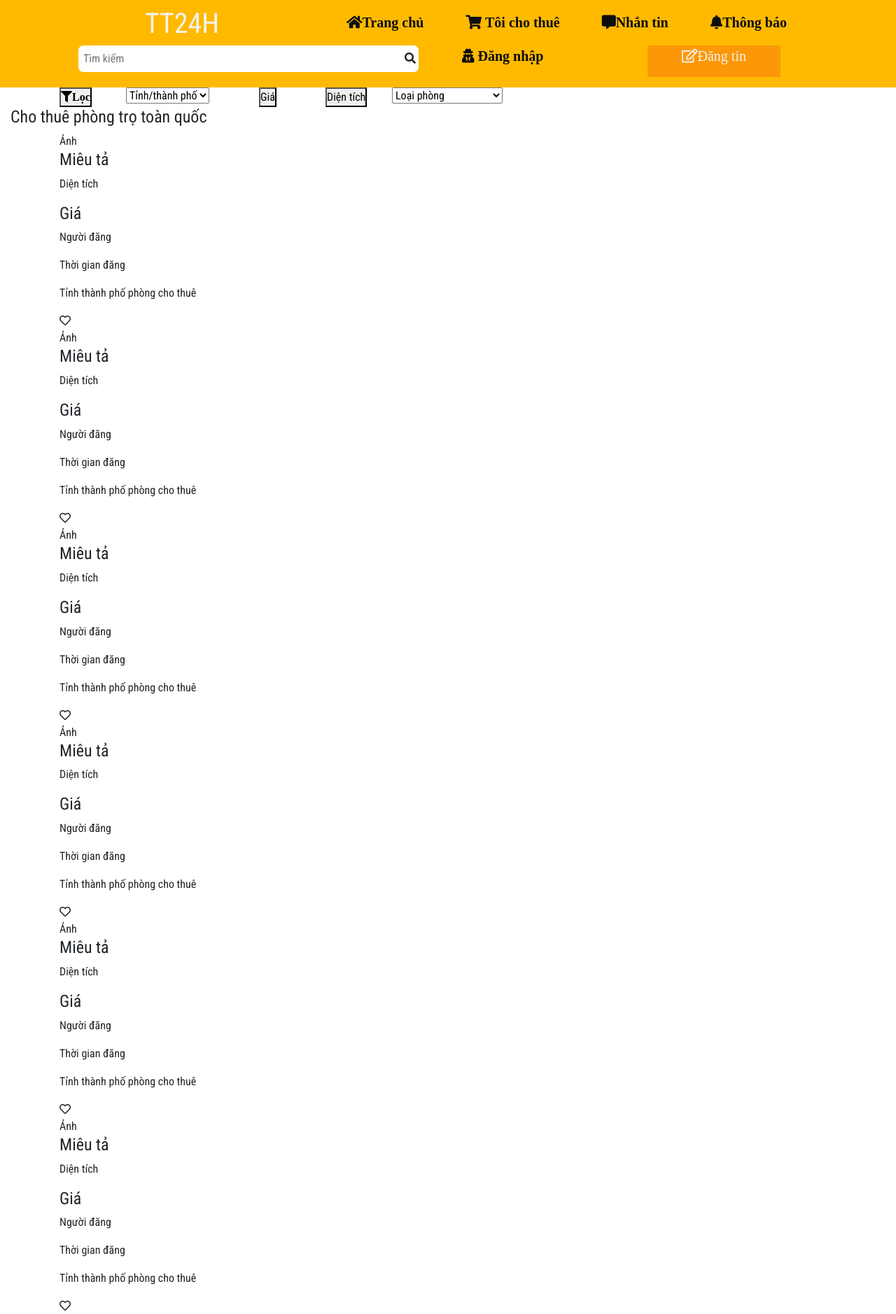
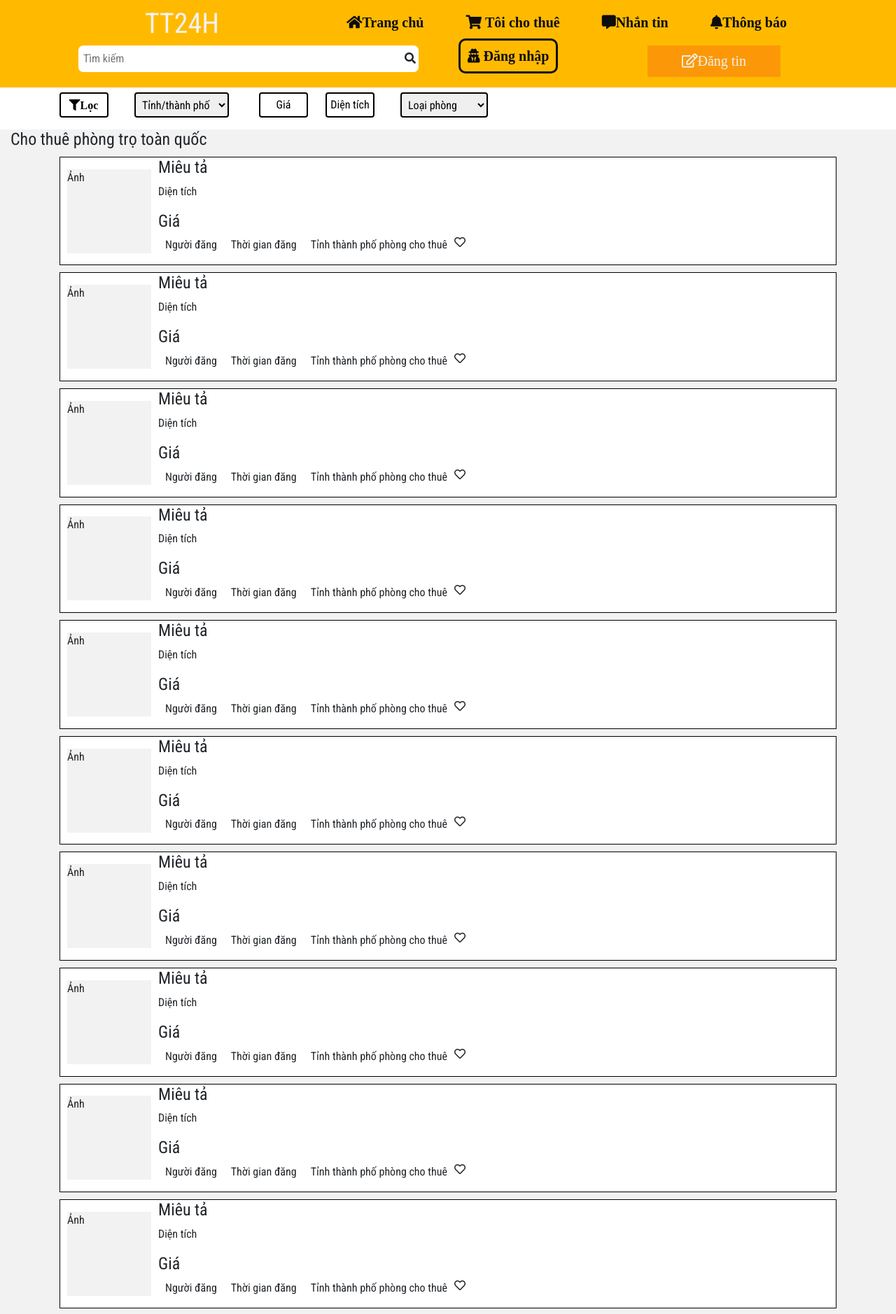
Before and after one commit to HaiNamNguyen3012/B-i-t-p-l-n-web, a PHP site: page /nguoichothue/nguoichothue.html in a window 1280 px wide. Shown: the top 1878 px of the page at 70% size. Run offline with PHP 8.4, Linux system fonts and the light colour scheme.

Commit message:
Update nguoichothue.css

```diff
--- a/nguoichothue/nguoichothue.css
+++ b/nguoichothue/nguoichothue.css
@@ -4,6 +4,9 @@
     box-sizing: border-box;
     font-family: 'Roboto Condensed', sans-serif;
 }
+
+
+/* header */
 
 header {
     height: 125px;
@@ -74,16 +77,32 @@ header .down .left #icon-search {
     margin-top: 7px;
 }
 
+
+/* header .down .center {} */
+
 header .down .center a {
     padding: 5px;
     font-size: 20px;
     color: #0D0D0D;
+    border: 3px solid #0D0D0D;
+    padding: 10px;
+    border-radius: 10px;
+}
+
+header .down .center a:hover {
+    padding: 5px;
+    font-size: 20px;
+    color: #f2f2f2;
+    border: 3px solid #f2f2f2;
+    padding: 10px;
+    border-radius: 10px;
 }
 
 header .down .right {
     text-align: center;
     height: 45px;
     background: #fc9807;
+    padding-top: 7px;
 }
 
 header .down .right a {
@@ -91,3 +110,170 @@ header .down .right a {
     font-weight: 900;
     font-size: 20px;
 }
+
+header .down .right a {
+    color: #f2f2f2;
+    font-weight: 900;
+    font-size: 20px;
+}
+
+
+/* filter */
+
+.filter {
+    height: 50px;
+}
+
+.filter .filter-children {
+    height: 100%;
+    align-items: center;
+}
+
+.filter .filter-children .filter-children-children button {
+    width: 70px;
+    height: 36px;
+    display: flex;
+    align-items: center;
+    background: #ffffff;
+    border: 2px solid black;
+    border-radius: 4px;
+}
+
+.filter i {
+    width: 65px;
+    padding-left: 5px;
+    padding-right: 5px;
+}
+
+.filter .filter-children .city #city {
+    width: 135px;
+    height: 36px;
+    margin-left: 12px;
+    padding: 5px;
+    border: 2px solid black;
+    border-radius: 4px;
+}
+
+.filter .filter-children .price #price {
+    width: 70px;
+    height: 36px;
+    background: #ffffff;
+    border: 2px solid black;
+    border-radius: 4px;
+}
+
+.filter .filter-children .square #square {
+    width: 70px;
+    height: 36px;
+    background: #ffffff;
+    border: 2px solid black;
+    border-radius: 4px;
+}
+
+.filter .filter-children .type-room #type-room {
+    width: 125px;
+    height: 36px;
+    margin-left: 12px;
+    padding: 5px;
+    border: 2px solid black;
+    border-radius: 4px;
+}
+
+
+/* content */
+
+.content {
+    background-color: #f2f2f2;
+    margin-top: 10px;
+}
+
+.content .main-content {
+    width: 100%;
+}
+
+.content .main-content #phong1,
+.content .main-content #phong2,
+.content .main-content #phong3,
+.content .main-content #phong4,
+.content .main-content #phong5,
+.content .main-content #phong6,
+.content .main-content #phong7,
+.content .main-content #phong8,
+.content .main-content #phong9,
+.content .main-content #phong10 {
+    background-color: #ffffff;
+    display: flex;
+    align-items: center;
+    padding: 0;
+    margin-top: 10px;
+    margin-bottom: 10px;
+    border: 1px solid #000000;
+}
+
+.content .main-content #phong11 {
+    background-color: #ffffff;
+    display: flex;
+    align-items: center;
+    padding: 0;
+    margin-top: 10px;
+    border: 1px solid #000000;
+}
+
+.content .main-content #phong1 .left,
+.content .main-content #phong2 .left,
+.content .main-content #phong3 .left,
+.content .main-content #phong4 .left,
+.content .main-content #phong5 .left,
+.content .main-content #phong6 .left,
+.content .main-content #phong7 .left,
+.content .main-content #phong8 .left,
+.content .main-content #phong9 .left,
+.content .main-content #phong10 .left,
+.content .main-content #phong11 .left {
+    width: 120px;
+    height: 120px;
+    margin-left: 10px;
+    margin-right: 10px;
+    background-color: #f2f2f2;
+}
+
+.content .main-content #phong1 .right #thong-tin-co-ban1,
+.content .main-content #phong2 .right #thong-tin-co-ban2,
+.content .main-content #phong3 .right #thong-tin-co-ban3,
+.content .main-content #phong4 .right #thong-tin-co-ban4,
+.content .main-content #phong5 .right #thong-tin-co-ban5,
+.content .main-content #phong6 .right #thong-tin-co-ban6,
+.content .main-content #phong7 .right #thong-tin-co-ban7,
+.content .main-content #phong8 .right #thong-tin-co-ban8,
+.content .main-content #phong9 .right #thong-tin-co-ban9,
+.content .main-content #phong10 .right #thong-tin-co-ban10,
+.content .main-content #phong11 .right #thong-tin-co-ban11 {
+    display: flex;
+}
+
+.content .main-content #phong1 .right #thong-tin-co-ban1 p,
+.content .main-content #phong2 .right #thong-tin-co-ban2 p,
+.content .main-content #phong3 .right #thong-tin-co-ban3 p,
+.content .main-content #phong4 .right #thong-tin-co-ban4 p,
+.content .main-content #phong5 .right #thong-tin-co-ban5 p,
+.content .main-content #phong6 .right #thong-tin-co-ban6 p,
+.content .main-content #phong7 .right #thong-tin-co-ban7 p,
+.content .main-content #phong8 .right #thong-tin-co-ban8 p,
+.content .main-content #phong9 .right #thong-tin-co-ban9 p,
+.content .main-content #phong10 .right #thong-tin-co-ban10 p,
+.content .main-content #phong11 .right #thong-tin-co-ban11 p {
+    padding: 0 10px;
+}
+
+footer {
+    width: 100%;
+    height: 100px;
+    background-color: #0D0D0D;
+}
+
+footer p {
+    color: #ffffff;
+    text-align: center;
+    font-size: 24px;
+    padding-top: 20px;
+}
```
